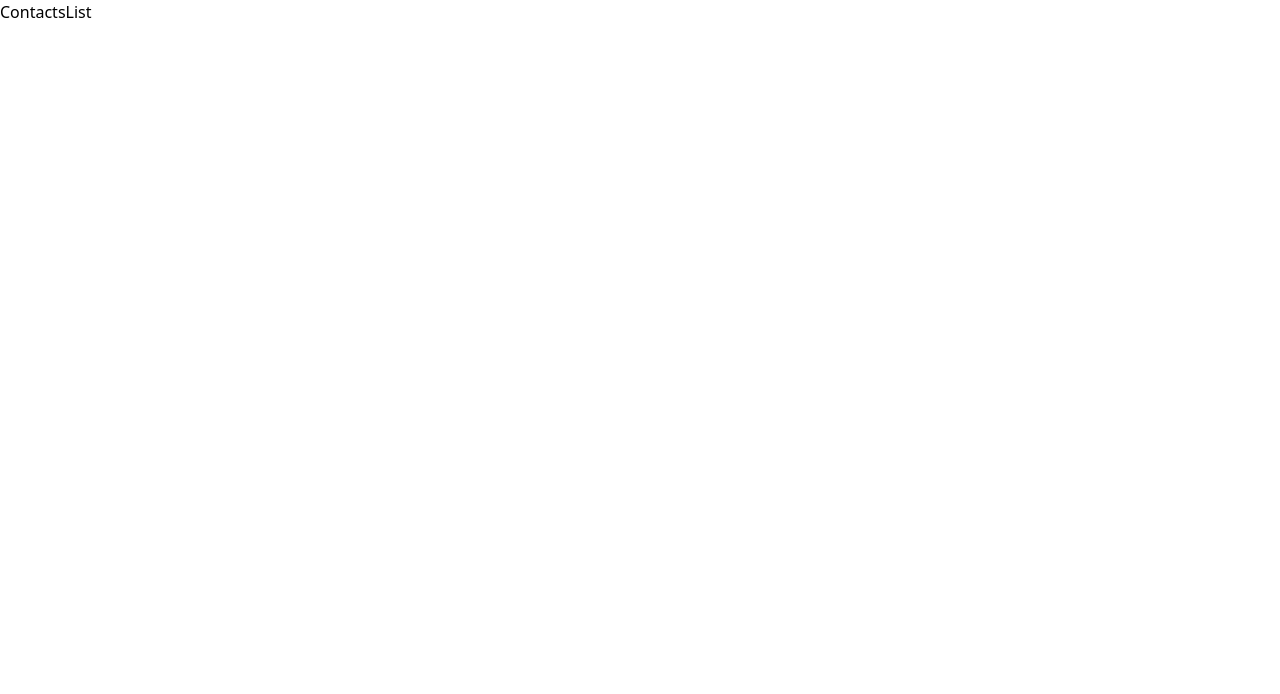
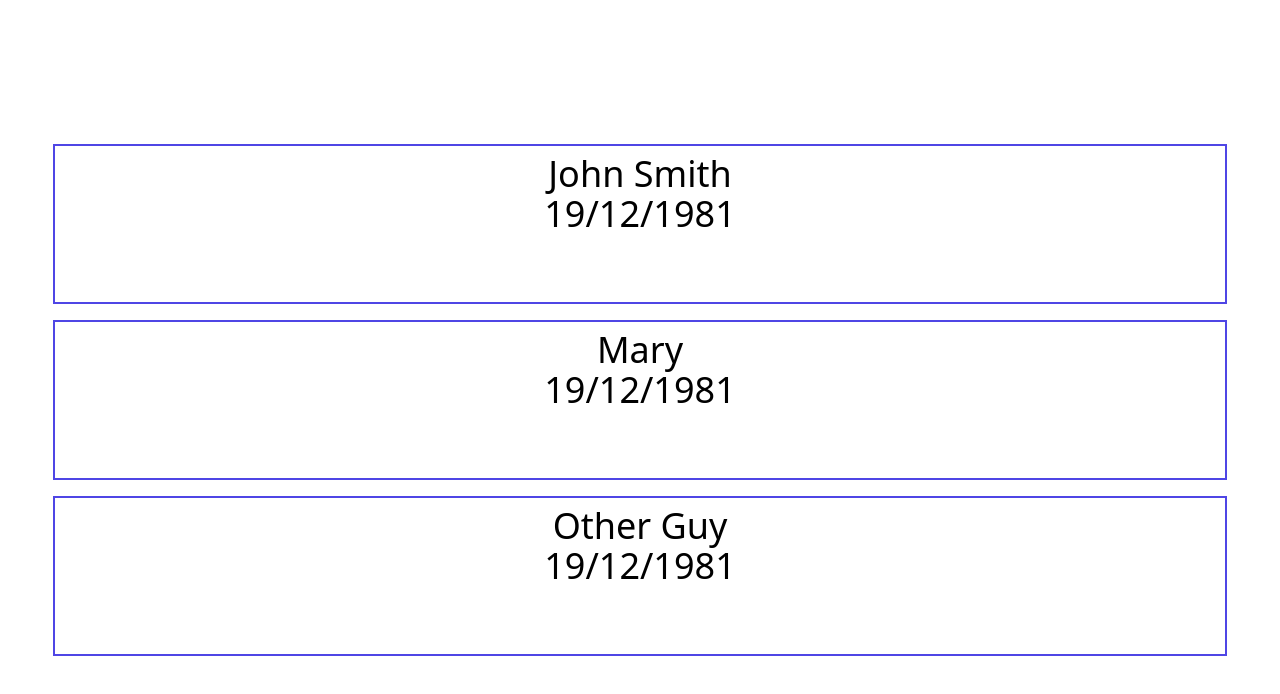
Before and after one commit to Hieronymbus/contacts-frontend-api, a React (Vite) app: page / in a window 1280 px wide. Shown: the top 694 px of the page. Built offline with nearby package versions, Linux system fonts and the light colour scheme; data requests are answered from the project's data file.

Commit message:
contact list and contact card updated

```diff
--- a/db/db.json
+++ b/db/db.json
@@ -1,5 +1,28 @@
 {
-    "contacts":{
-
-    }
+  "contacts": [
+    {
+      "id": "1",
+      "name": "John Smith",
+      "email": "john@gmail.com",
+      "phone": "021 049 9586",
+      "image": "profileImageURL",
+      "dob": "19/12/1981"
+    },
+    {
+        "id": "2",
+        "name": "Mary",
+        "email": "john@gmail.com",
+        "phone": "021 049 9586",
+        "image": "profileImageURL",
+        "dob": "19/12/1981"
+      },
+      {
+        "id": "3",
+        "name": "Other Guy",
+        "email": "john@gmail.com",
+        "phone": "021 049 9586",
+        "image": "profileImageURL",
+        "dob": "19/12/1981"
+      }
+  ]
 }
--- a/src/App.jsx
+++ b/src/App.jsx
@@ -8,9 +8,8 @@ function App() {
 
   return (
     <>
-<Header />
-<ContactsList />
-
+      <Header />
+      <ContactsList />
     </>
   )
 }
--- a/src/components/ContactCard.jsx
+++ b/src/components/ContactCard.jsx
@@ -1,8 +1,17 @@
 import React from 'react'
 
-const ContactCard = () => {
+const ContactCard = ({contact}) => {
   return (
-    <div>ContactCard</div>
+    <div
+      className='absolute z-10 bg-white h-3/4 w-5/6'
+    >
+      {  contact.id}
+        {contact.name}
+        {contact.email}
+        {contact.phone}
+        {contact.image}
+        {contact.dob}
+    </div>
   )
 }
 
--- a/src/components/ContactsList.jsx
+++ b/src/components/ContactsList.jsx
@@ -1,8 +1,58 @@
 import React from 'react'
+import { useState,useEffect } from 'react'
+import ContactCard from './ContactCard'
 
 const ContactsList = () => {
+
+  const [contacts, setContacts] = useState([])
+  const [contactClicked, setContactClicked] = useState({
+    isClicked: false,
+    contactId: ""
+  }
+  )
+
+  async function getContacts () {
+    const response = await fetch("http://localhost:3000/contacts")
+    const data = await response.json()
+    console.log(data)
+    setContacts(data)
+  }
+
+const handleCardClick = (id) => {
+  setContactClicked({
+    isClicked:true,
+    contactId: id
+  })
+  console.log(id)
+  console.log(contacts[0])
+}
+
+  useEffect(()=> {
+    getContacts()
+  },[])
+
   return (
-    <div>ContactsList</div>
+
+
+    <div className='w-screen h-screen flex flex-col justify-center items-center '>
+      {contacts.map((contact, index) => {
+
+
+        return(
+       <div
+        onClick={() => handleCardClick(index)}
+        className='p-2 my-2 w-11/12 h-40 flex flex-col items-center border-solid border-2 border-indigo-600 text-4xl'
+        key={index}
+       >
+        <p>{contact.name}</p>
+        <p>{contact.dob}</p>
+       </div>
+      )})}
+      {contactClicked.isClicked && <ContactCard contact={contacts[contactClicked.contactId]}/>}
+
+    </div>
+
+
   )
 }
 
```
